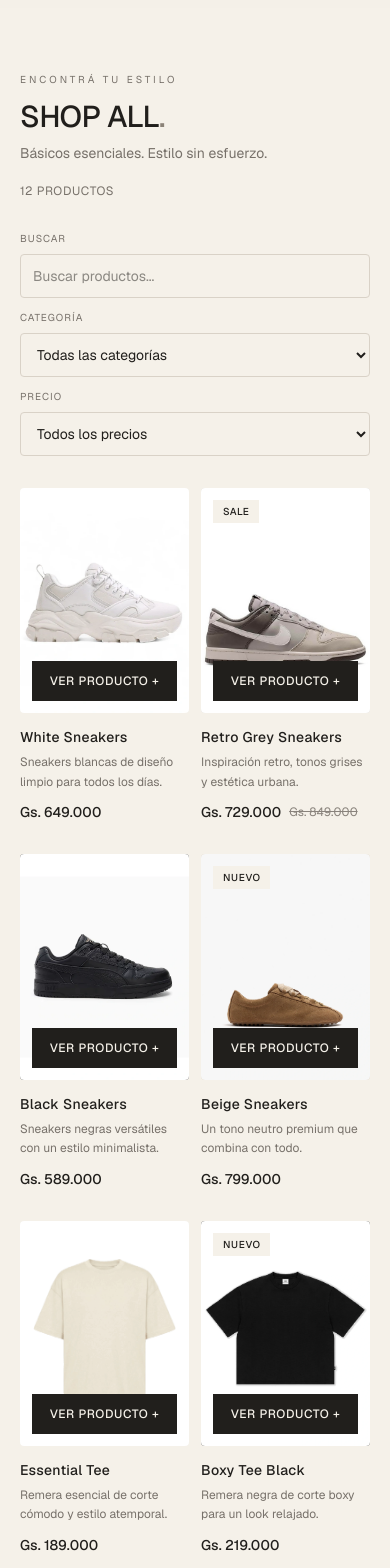
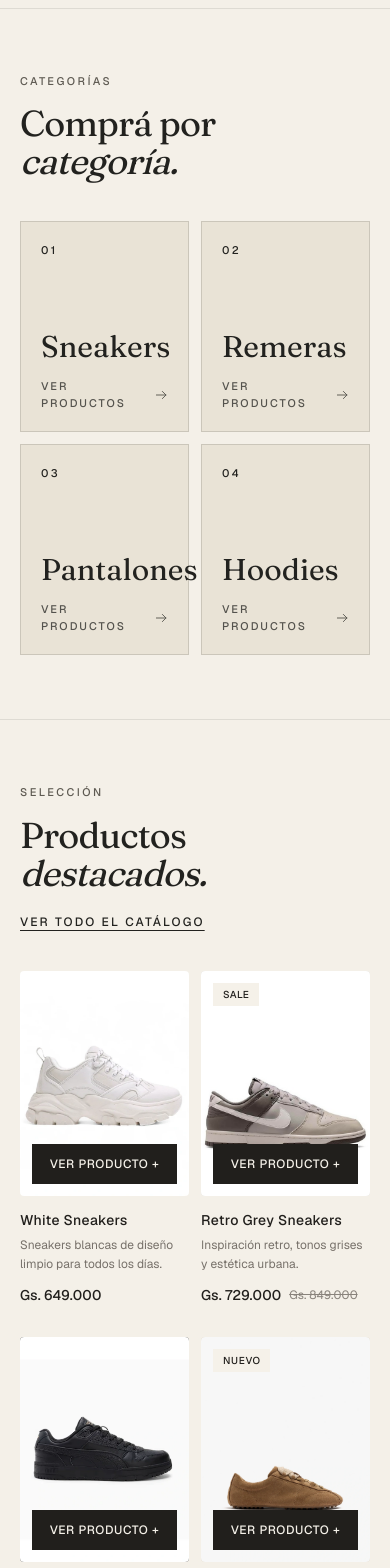
Before and after one commit to PiolAngel/offgrid-store, a Next.js app: page / in a window 390 px wide. Shown: the part 1140-2708 px from the top of the page. Built offline with nearby package versions, Linux system fonts and the light colour scheme.

Commit message:
Add homepage sections and category interactions

```diff
--- a/src/app/page.tsx
+++ b/src/app/page.tsx
@@ -1,8 +1,13 @@
 import AnnouncementBar from "@/components/AnnouncementBar";
 import Header from "@/components/Header";
 import Hero from "@/components/Hero";
+import CategoryGrid from "@/components/CategoryGrid";
+import FeaturedProducts from "@/components/FeaturedProducts";
 import Catalog from "@/components/Catalog";
+import EditorialBanner from "@/components/EditorialBanner";
+import BrandStory from "@/components/BrandStory";
 import CartDrawer from "@/components/CartDrawer";
+import { products } from "@/data/products";
 
 export default function Home() {
   return (
@@ -11,7 +16,11 @@ export default function Home() {
       <Header />
       <main className="flex-1">
         <Hero />
+        <CategoryGrid />
+        <FeaturedProducts products={products} />
         <Catalog />
+        <EditorialBanner />
+        <BrandStory />
       </main>
       <CartDrawer />
     </>
--- /dev/null
+++ b/src/components/BrandStory.tsx
@@ -0,0 +1,61 @@
+const PILLARS = [
+  {
+    title: "Multimarca",
+    text: "Distintas marcas de streetwear y sneakers reunidas en una sola tienda.",
+  },
+  {
+    title: "Básicos y piezas clave",
+    text: "Remeras, pantalones, hoodies y sneakers elegidos para combinar entre sí.",
+  },
+  {
+    title: "Hecha para Paraguay",
+    text: "Una tienda pensada para el mercado paraguayo, con precios en guaraníes.",
+  },
+] as const;
+
+export default function BrandStory() {
+  return (
+    <section
+      id="nosotros"
+      aria-labelledby="nosotros-titulo"
+      className="border-t border-ink/10 py-16 sm:py-24"
+    >
+      <div className="mx-auto grid max-w-7xl gap-12 px-5 sm:px-8 lg:grid-cols-12 lg:gap-16">
+        <div className="lg:col-span-5">
+          <p className="text-[11px] font-medium uppercase tracking-[0.22em] text-muted">
+            Nosotros
+          </p>
+
+          <h2
+            id="nosotros-titulo"
+            className="mt-4 font-serif text-4xl leading-[1.05] tracking-tight text-ink sm:text-5xl"
+          >
+            Lo esencial, <span className="italic">bien elegido.</span>
+          </h2>
+
+          <p className="mt-6 max-w-md text-base leading-relaxed text-muted">
+            OFFGRID es una tienda multimarca de ropa urbana, básicos premium y sneakers. Reunimos
+            en un solo lugar piezas pensadas para la calle y para todos los días.
+          </p>
+        </div>
+
+        <ul className="lg:col-span-7">
+          {PILLARS.map((pillar, index) => (
+            <li
+              key={pillar.title}
+              className="grid grid-cols-[3rem_1fr] gap-4 border-t border-ink/15 py-7 first:border-t-0 first:pt-0 lg:first:border-t lg:first:pt-7"
+            >
+              <span aria-hidden="true" className="font-serif text-2xl italic text-warm">
+                {String(index + 1).padStart(2, "0")}
+              </span>
+              <div>
+                <h3 className="font-serif text-2xl text-ink">{pillar.title}</h3>
+                <p className="mt-2 max-w-md text-sm leading-relaxed text-muted">{pillar.text}</p>
+              </div>
+            </li>
+          ))}
+        </ul>
+      </div>
+    </section>
+  );
+}
--- a/src/components/Catalog.tsx
+++ b/src/components/Catalog.tsx
@@ -1,8 +1,10 @@
 
 "use client";
 
+import { useEffect } from "react";
 import ProductCard from "@/components/ProductCard";
 import { useProductFilter } from "@/hooks/useProductFilter";
+import { CATEGORY_SELECT_EVENT } from "@/lib/category-events";
 
 export default function Catalog() {
   const {
@@ -17,6 +19,18 @@ export default function Catalog() {
     resetFilters,
   } = useProductFilter();
 
+  // Escucha los clics de la sección Categorías y aplica el filtro elegido.
+  useEffect(() => {
+    function handleSelect(event: Event) {
+      const id = (event as CustomEvent<string>).detail;
+      if (categories.some((item) => item.id === id)) {
+        setCategory(id as typeof category);
+      }
+    }
+
+    window.addEventListener(CATEGORY_SELECT_EVENT, handleSelect);
+    return () => window.removeEventListener(CATEGORY_SELECT_EVENT, handleSelect);
+  }, [categories, setCategory]);
   return (
     <section
       id="catalogo"
--- /dev/null
+++ b/src/components/CategoryGrid.tsx
@@ -0,0 +1,76 @@
+"use client";
+
+import { selectCategory } from "@/lib/category-events";
+import type { CategoryId } from "@/types";
+
+const CATEGORY_TILES: { id: CategoryId; label: string }[] = [
+  { id: "sneakers", label: "Sneakers" },
+  { id: "remeras", label: "Remeras" },
+  { id: "pantalones", label: "Pantalones" },
+  { id: "hoodies", label: "Hoodies" },
+];
+
+function ArrowIcon() {
+  return (
+    <svg
+      aria-hidden="true"
+      viewBox="0 0 24 24"
+      className="h-4 w-4 transition-transform duration-300 group-hover:translate-x-1"
+      fill="none"
+      stroke="currentColor"
+      strokeWidth="1.5"
+      strokeLinecap="round"
+      strokeLinejoin="round"
+    >
+      <path d="M4 12h16M14 6l6 6-6 6" />
+    </svg>
+  );
+}
+
+export default function CategoryGrid() {
+  return (
+    <section
+      id="categorias"
+      aria-labelledby="categorias-titulo"
+      className="border-t border-ink/10 py-16 sm:py-24"
+    >
+      <div className="mx-auto max-w-7xl px-5 sm:px-8">
+        <p className="text-[11px] font-medium uppercase tracking-[0.22em] text-muted">
+          Categorías
+        </p>
+        <h2
+          id="categorias-titulo"
+          className="mt-4 font-serif text-4xl leading-[1.05] tracking-tight text-ink sm:text-5xl"
+        >
+          Comprá por <span className="italic">categoría.</span>
+        </h2>
+
+        <ul className="mt-10 grid grid-cols-2 gap-3 sm:gap-5 lg:grid-cols-4">
+          {CATEGORY_TILES.map((tile, index) => (
+            <li key={tile.id}>
+              <a
+                href="#catalogo"
+                onClick={() => selectCategory(tile.id)}
+                className="group flex aspect-[4/5] flex-col justify-between border border-ink/15 bg-sand p-5 text-ink transition-colors duration-300 hover:bg-ink hover:text-cream focus-visible:bg-ink focus-visible:text-cream"
+              >
+                <span className="text-[11px] font-medium tracking-[0.22em]">
+                  {String(index + 1).padStart(2, "0")}
+                </span>
+
+                <span>
+                  <span className="block font-serif text-3xl leading-none sm:text-4xl">
+                    {tile.label}
+                  </span>
+                  <span className="mt-4 inline-flex items-center gap-2 text-[11px] font-medium uppercase tracking-[0.18em] opacity-75">
+                    Ver productos
+                    <ArrowIcon />
+                  </span>
+                </span>
+              </a>
+            </li>
+          ))}
+        </ul>
+      </div>
+    </section>
+  );
+}
--- /dev/null
+++ b/src/components/EditorialBanner.tsx
@@ -0,0 +1,54 @@
+import Image from "next/image";
+
+/*
+  Imagen del banner. Por ahora reutiliza /collection-01.jpeg, que ya está en tu carpeta public.
+  Para usar otra, guardala en public/ y cambiá esta ruta.
+*/
+const COLLECTION_IMAGE = "/collection-01.jpeg";
+
+export default function EditorialBanner() {
+  return (
+    <section
+      id="coleccion"
+      aria-labelledby="coleccion-titulo"
+      className="border-t border-ink/10 bg-sand py-16 sm:py-24"
+    >
+      <div className="mx-auto grid max-w-7xl items-center gap-10 px-5 sm:px-8 lg:grid-cols-12 lg:gap-16">
+        <div className="relative aspect-square w-full overflow-hidden border border-ink/15 bg-cream lg:col-span-6">
+          <Image
+            src={COLLECTION_IMAGE}
+            alt="Colección 01 de OFFGRID"
+            fill
+            sizes="(min-width: 1024px) 45vw, 100vw"
+            className="object-contain"
+          />
+        </div>
+
+        <div className="lg:col-span-6 lg:pl-6">
+          <p className="text-[11px] font-medium uppercase tracking-[0.22em] text-muted">
+            Colección 01
+          </p>
+
+          <h2
+            id="coleccion-titulo"
+            className="mt-4 font-serif text-4xl leading-[1.05] tracking-tight text-ink sm:text-5xl"
+          >
+            Piezas para <span className="italic">combinar sin esfuerzo.</span>
+          </h2>
+
+          <p className="mt-6 max-w-md text-base leading-relaxed text-muted">
+            Sneakers, remeras, pantalones y hoodies en una paleta neutra, pensados para mezclarse
+            entre sí y acompañar el día a día.
+          </p>
+
+          <a
+            href="#catalogo"
+            className="mt-9 inline-flex items-center bg-ink px-8 py-4 text-[12px] font-medium uppercase tracking-[0.18em] text-cream transition-colors hover:bg-ink/85"
+          >
+            Ver el catálogo
+          </a>
+        </div>
+      </div>
+    </section>
+  );
+}
--- /dev/null
+++ b/src/components/FeaturedProducts.tsx
@@ -0,0 +1,52 @@
+import ProductCard from "@/components/ProductCard";
+import type { Product } from "@/types";
+
+/** Máximo de productos que se muestran en esta sección. */
+const MAX_FEATURED = 8;
+
+interface FeaturedProductsProps {
+  products: Product[];
+}
+
+export default function FeaturedProducts({ products }: FeaturedProductsProps) {
+  const featured = products.filter((product) => product.featured).slice(0, MAX_FEATURED);
+
+  if (featured.length === 0) return null;
+
+  return (
+    <section
+      id="destacados"
+      aria-labelledby="destacados-titulo"
+      className="border-t border-ink/10 py-16 sm:py-24"
+    >
+      <div className="mx-auto max-w-7xl px-5 sm:px-8">
+        <div className="flex flex-col justify-between gap-5 sm:flex-row sm:items-end">
+          <div>
+            <p className="text-[11px] font-medium uppercase tracking-[0.22em] text-muted">
+              Selección
+            </p>
+            <h2
+              id="destacados-titulo"
+              className="mt-4 font-serif text-4xl leading-[1.05] tracking-tight text-ink sm:text-5xl"
+            >
+              Productos <span className="italic">destacados.</span>
+            </h2>
+          </div>
+
+          <a
+            href="#catalogo"
+            className="text-[12px] font-medium uppercase tracking-[0.18em] text-ink underline underline-offset-4"
+          >
+            Ver todo el catálogo
+          </a>
+        </div>
+
+        <div className="mt-10 grid grid-cols-2 gap-x-3 gap-y-8 sm:gap-x-5 sm:gap-y-10 lg:grid-cols-4 lg:gap-x-6">
+          {featured.map((product) => (
+            <ProductCard key={product.id} product={product} />
+          ))}
+        </div>
+      </div>
+    </section>
+  );
+}
--- /dev/null
+++ b/src/lib/category-events.ts
@@ -0,0 +1,8 @@
+import type { CategoryId } from "@/types";
+
+/** Evento con el que las tarjetas de categoría le piden al catálogo que filtre. */
+export const CATEGORY_SELECT_EVENT = "offgrid:select-category";
+
+export function selectCategory(id: CategoryId): void {
+  window.dispatchEvent(new CustomEvent<CategoryId>(CATEGORY_SELECT_EVENT, { detail: id }));
+}
```
Also changed, not shown: public/products/beige-sneakers/SNKRBEIG1-original.webp (added), public/products/beige-sneakers/SNKRBEIG2-original.webp (added).
